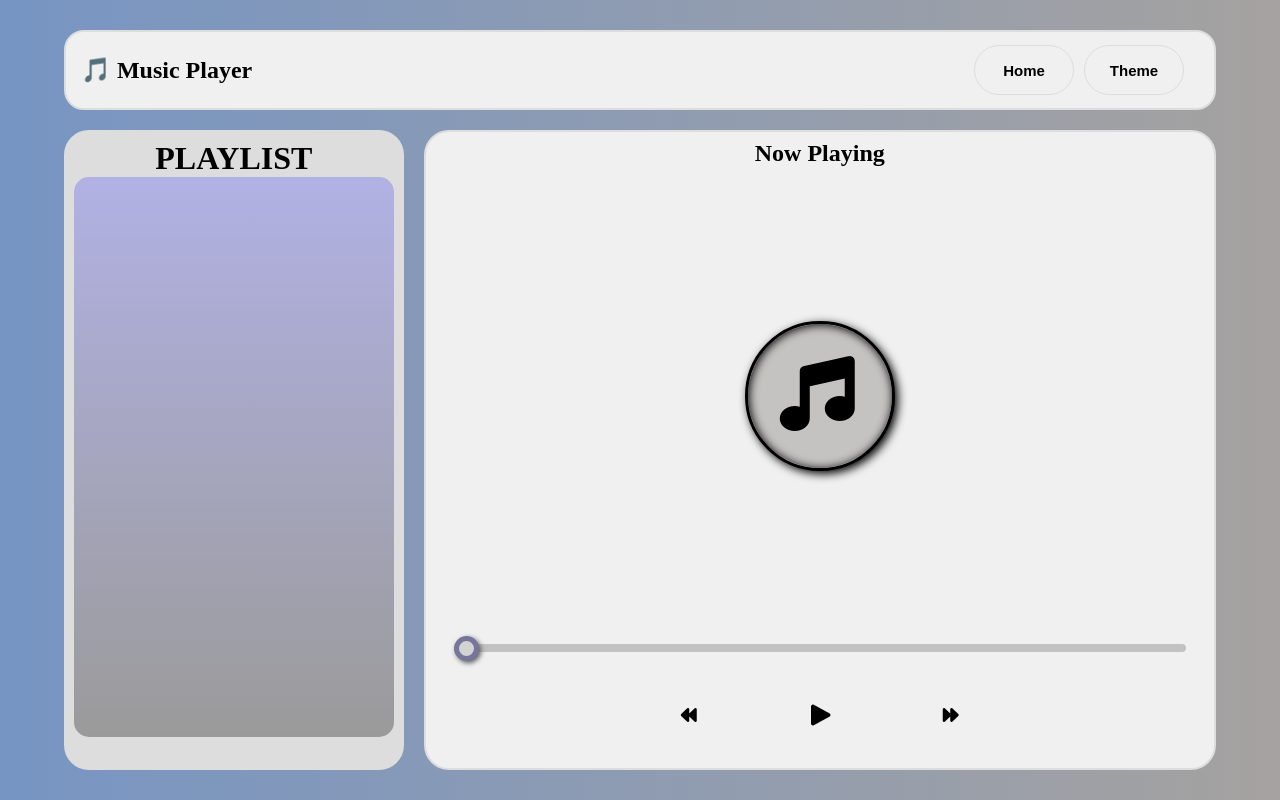
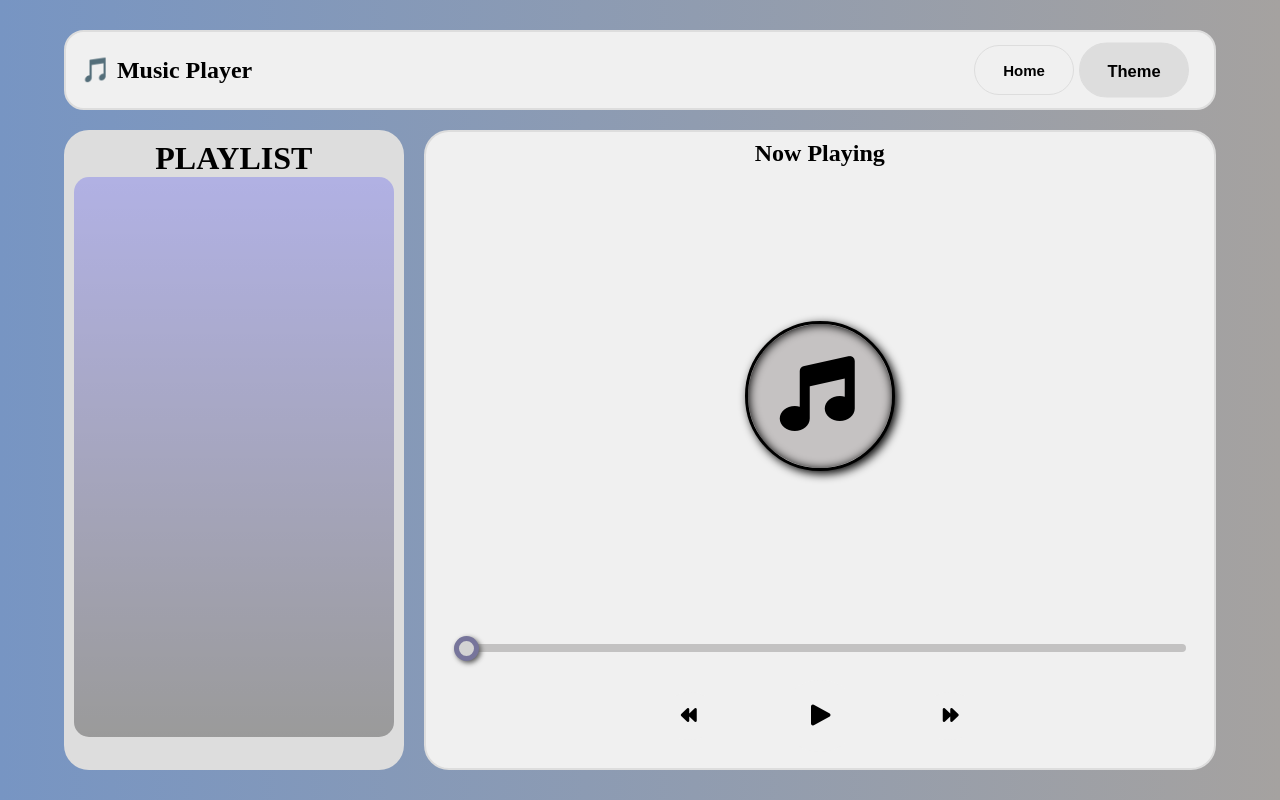
Before and after one commit to SYEDJARRAROFFICIAL/Dev-Valley-MusicPlayer, a website built with Vite: page musicPage..html in a window 1280 px wide. In both pictures the pointer is over the button "Theme". Built offline with nearby package versions, Linux system fonts and the light colour scheme.

Commit message:
changes in Css

```diff
--- a/src/style.css
+++ b/src/style.css
@@ -318,3 +318,15 @@ button {
 progress {
   background-color: var(--secondary-color);
 }
+
+#theme:hover {
+    background-color: var(--secondary-color);
+    color: var(--primary-color);
+    cursor: pointer;
+    transform: scale(1.1);
+    transition: all 0.4s ease-in-out;
+
+
+
+
+}
```
